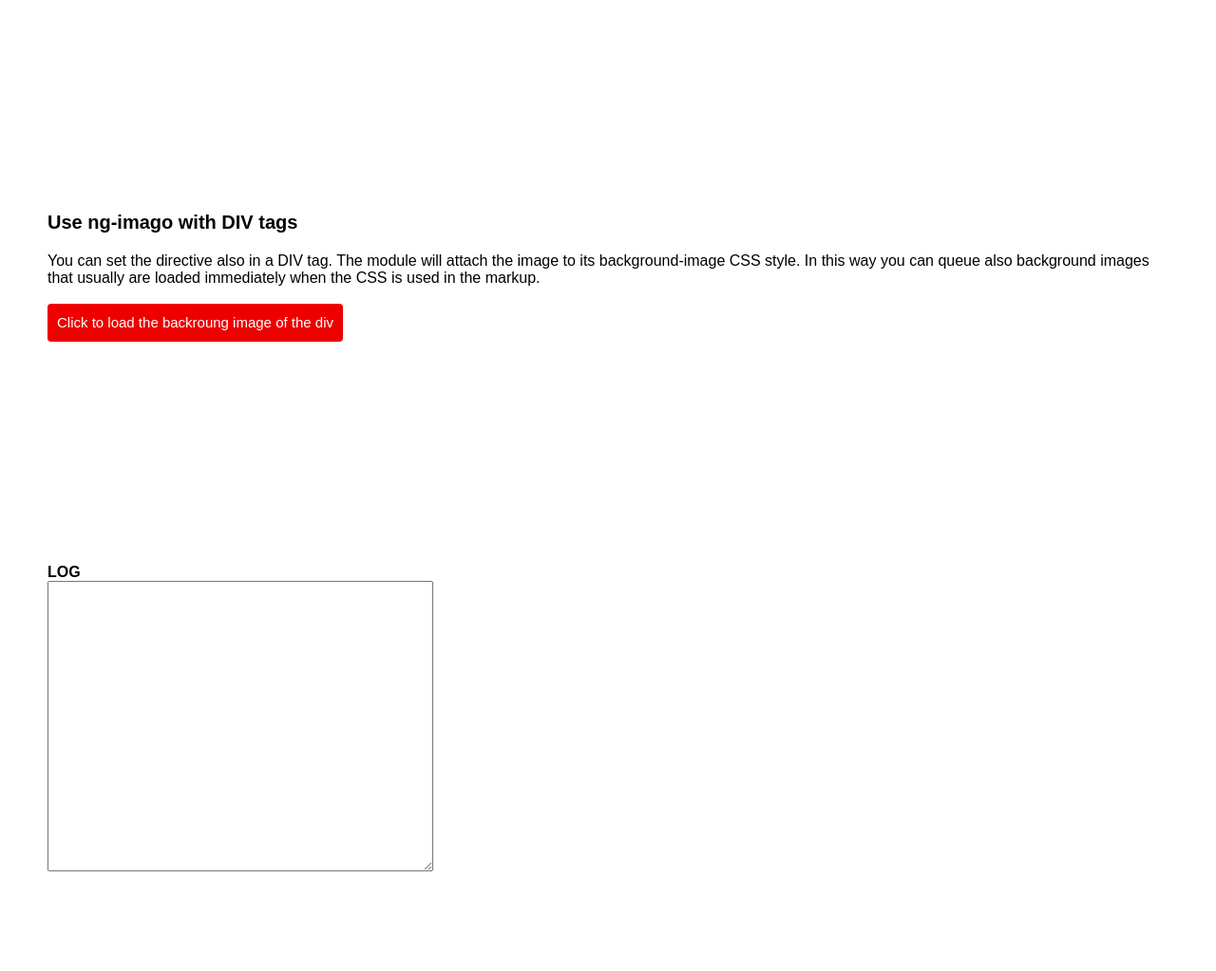
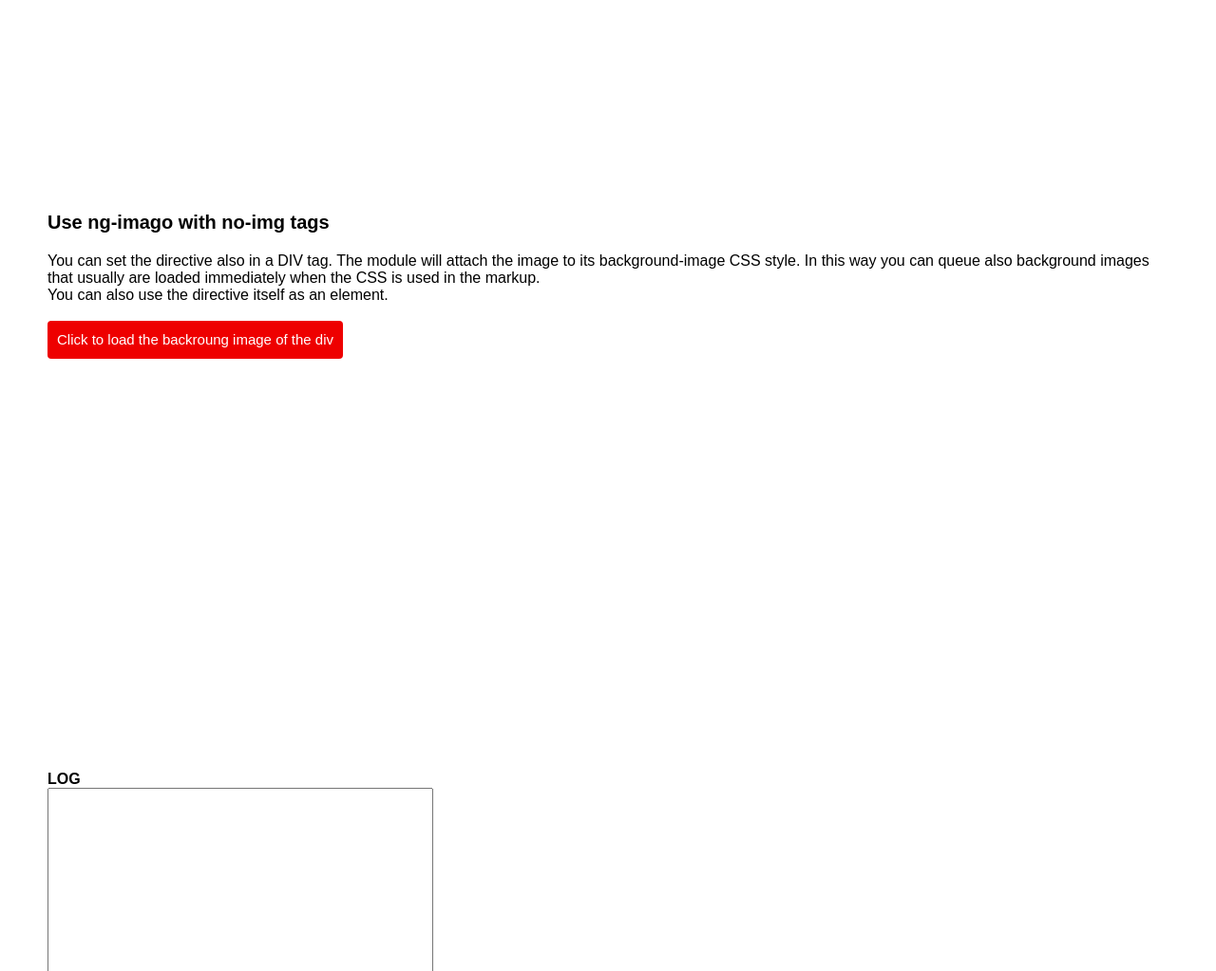
Before and after one commit to panurge-ws/ng-imago, a website: page demos/index.html in a window 1280 px wide. Shown: the part 3935-4958 px from the top of the page at 95% size. Before the commit the page ends 4907 px from the top, so only its background shows below. Drawn offline with nearby package versions, Linux system fonts and the light colour scheme.

Commit message:
Support for ng-imago element

```diff
--- a/demos/css/app/init.css
+++ b/demos/css/app/init.css
@@ -94,3 +94,6 @@ div {
 div img{
 	position:absolute;
 }
+ng-imago{
+	display: block;
+}
--- a/demos/index.html
+++ b/demos/index.html
@@ -262,9 +262,10 @@
                  imago-resize="{scale:'fit', center:true}" />
         </div>
 
-    <h3>Use ng-imago with DIV tags</h3>
+    <h3>Use ng-imago with no-img tags</h3>
     <p>You can set the directive also in a DIV tag. The module will attach the image to its background-image CSS style.
-        In this way you can queue also background images that usually are loaded immediately when the CSS is used in the markup.
+        In this way you can queue also background images that usually are loaded immediately when the CSS is used in the markup.<br>
+        You can also use the directive itself as an element.
         <br><br>
         <input type="submit" ng-click="loadImageByClass('div_to_load')" value="Click to load the backroung image of the div" />
 
@@ -278,6 +279,14 @@
              imago-resize="{scale:'cover', center:true}">
         </div>
 
+        <ng-imago style="width:500px;height:200px;overflow:hidden;"
+
+             auto-load="false"
+             medium="{{url_medium}}"
+             class="div_to_load"
+             imago-resize="{scale:'cover', center:true}">
+        </ng-imago>
+
 
     <br>
     <strong>LOG</strong><br>
--- a/src/ng-imago.js
+++ b/src/ng-imago.js
@@ -508,7 +508,7 @@
                 priority: 950, // set to 1000 so ImageResize loader can execute after
                 //replace:true,
                 scope: true,
-                restrict: 'A',
+                restrict: 'EA',
                 controller: ["$scope", "$element", "$attrs", "$transclude",
                     function($scope, $element, $attrs, $transclude) {
 
```
Also changed, not shown: dist/ng-imago.js, dist/ng-imago.min.js.
